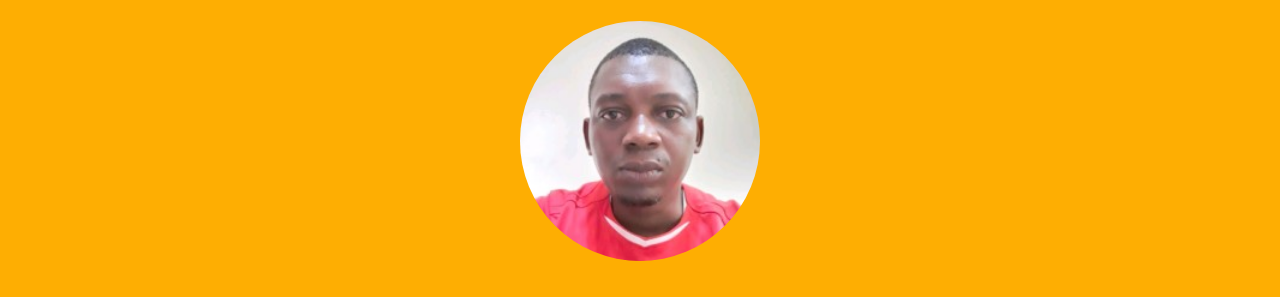
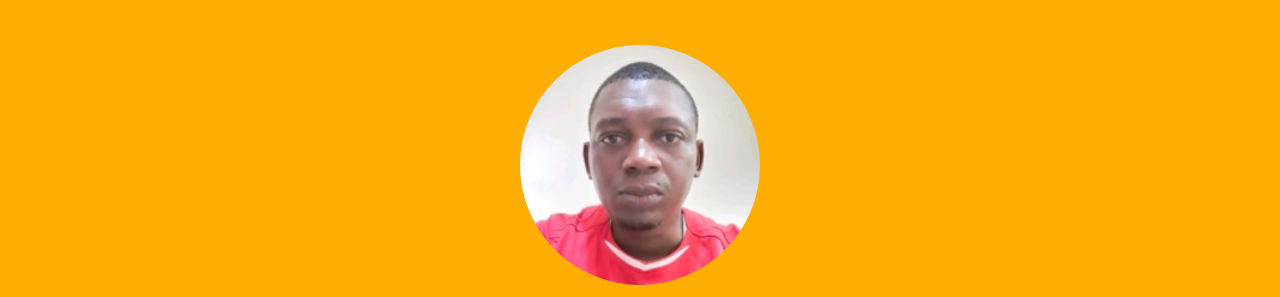
Before and after one commit to Feukeu/blog, a website with bundled scripts: page index.html in a window 1280 px wide. Shown: the part 503-800 px from the top of the page. Built offline with nearby package versions, Linux system fonts and the light colour scheme.

Commit message:
Update index.html

```diff
--- a/index.html
+++ b/index.html
@@ -52,7 +52,9 @@
 
       <!-- Masthead Avatar Image -->
       <a href="http://www.1tpe.com/index-pro.php?p=nagaf" target="_blank">
-        <div><IMG class="img-fluid"  src="https://www.1tpe.com/banners/468-60.jpg" border="0" title="Cliquez dessus"></a></div><br>
+        <div><IMG class="img-fluid"  src="https://www.1tpe.com/banners/468-60.jpg" border="0" title="Cliquez dessus"></a></div>
+        <br>
+        <br>
         <img class="masthead-avatar rounded-circle mb-5" src="img/profile.jpg" alt="Narcisse Feukeu">
 
       <!-- Masthead Heading -->
```
